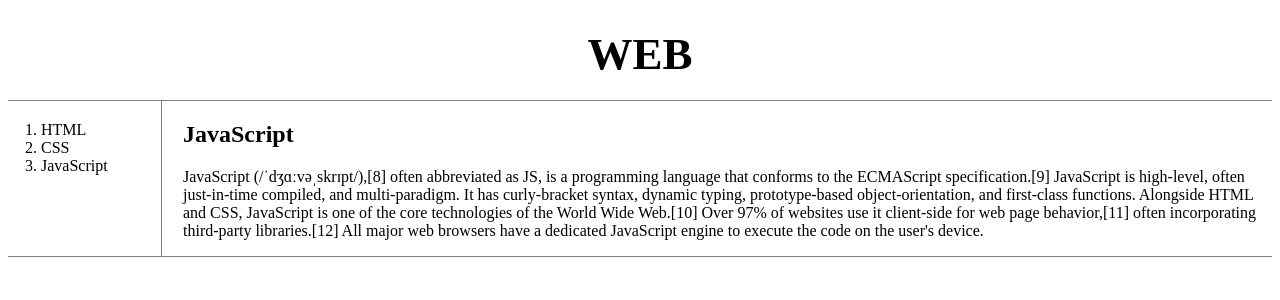
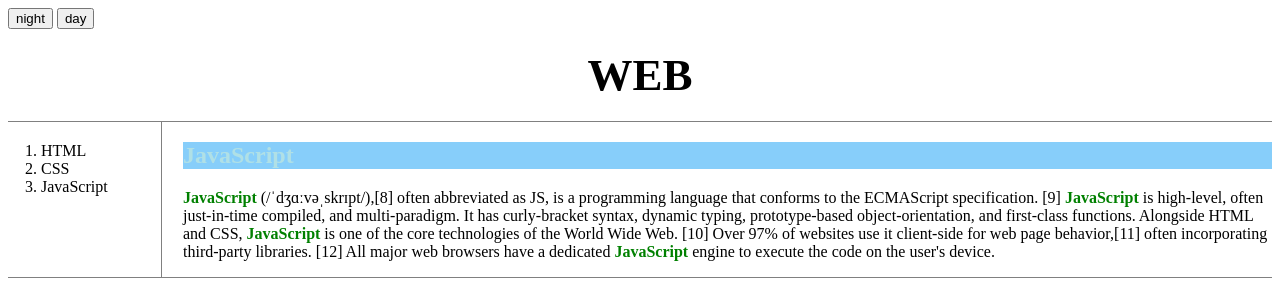
Before and after one commit to leeyou34/web1-4, a plain HTML site: page 생활코딩 15.3.html in a window 1280 px wide. Drawn offline with Linux system fonts and the light colour scheme.

Commit message:
Update 생활코딩 15.3.html

```diff
--- a/생활코딩 15.3.html
+++ b/생활코딩 15.3.html
@@ -6,6 +6,14 @@
     <link rel="stylesheet" href="style.css">
   </head>
   <body>
+     <input type="button" value="night" onclick="
+      document.querySelector('body').style.backgroundColor='black';
+      document.querySelector('body').style.color='white';
+      ">
+    <input type="button" value="day" onclick="
+      document.querySelector('body').style.backgroundColor='white';
+      document.querySelector('body').style.color='black';
+      ">
     <h1><a href="index.html">WEB</a></h1>
     <div id="grid">
     <ol>
@@ -14,10 +22,15 @@
       <li><a href="생활코딩 15.3.html">JavaScript</a></li>
     </ol>
       <div id="article">
-<h2>JavaScript</h2>
-<p>JavaScript (/ˈdʒɑːvəˌskrɪpt/),[8] often abbreviated as JS, is a programming language that conforms to the ECMAScript specification.[9] JavaScript is high-level, often just-in-time compiled, and multi-paradigm. It has curly-bracket syntax, dynamic typing, prototype-based object-orientation, and first-class functions.
+<h2 style="background-color:lightskyblue; color:powderblue;">JavaScript</h2>
+<p>
+  <span id="first" class="js">JavaScript</span> (/ˈdʒɑːvəˌskrɪpt/),[8] often abbreviated as JS, is a programming language that conforms to the ECMAScript specification.
+  [9] <span id="first" class="js">JavaScript</span> is high-level, often just-in-time compiled, and multi-paradigm.
+  It has curly-bracket syntax, dynamic typing, prototype-based object-orientation, and first-class functions.
 
-Alongside HTML and CSS, JavaScript is one of the core technologies of the World Wide Web.[10] Over 97% of websites use it client-side for web page behavior,[11] often incorporating third-party libraries.[12] All major web browsers have a dedicated JavaScript engine to execute the code on the user's device.</p>
+Alongside HTML and CSS, <span id="first" class="js">JavaScript</span> is one of the core technologies of the World Wide Web.
+  [10] Over 97% of websites use it client-side for web page behavior,[11] often incorporating third-party libraries.
+  [12] All major web browsers have a dedicated <span id="first" class="js">JavaScript</span> engine to execute the code on the user's device.</p>
       </div>
     </div>
   </body>
```
